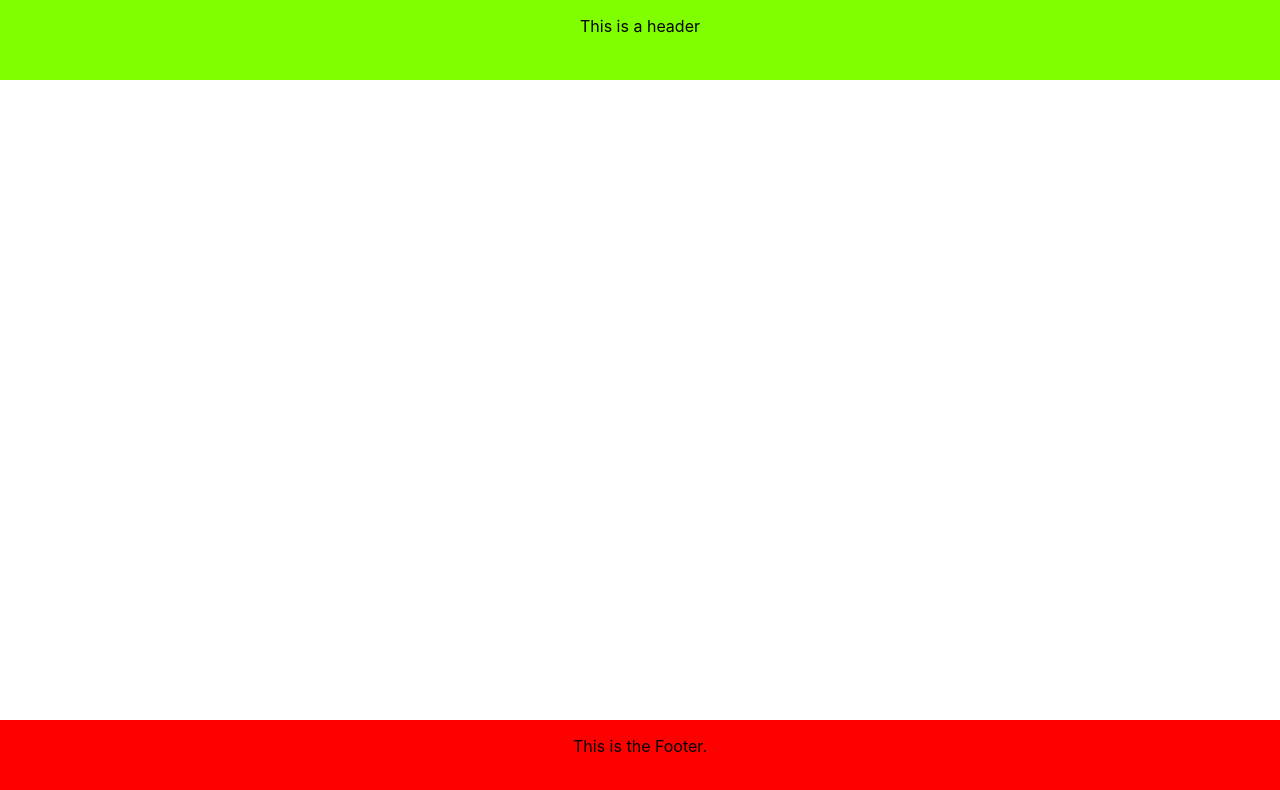
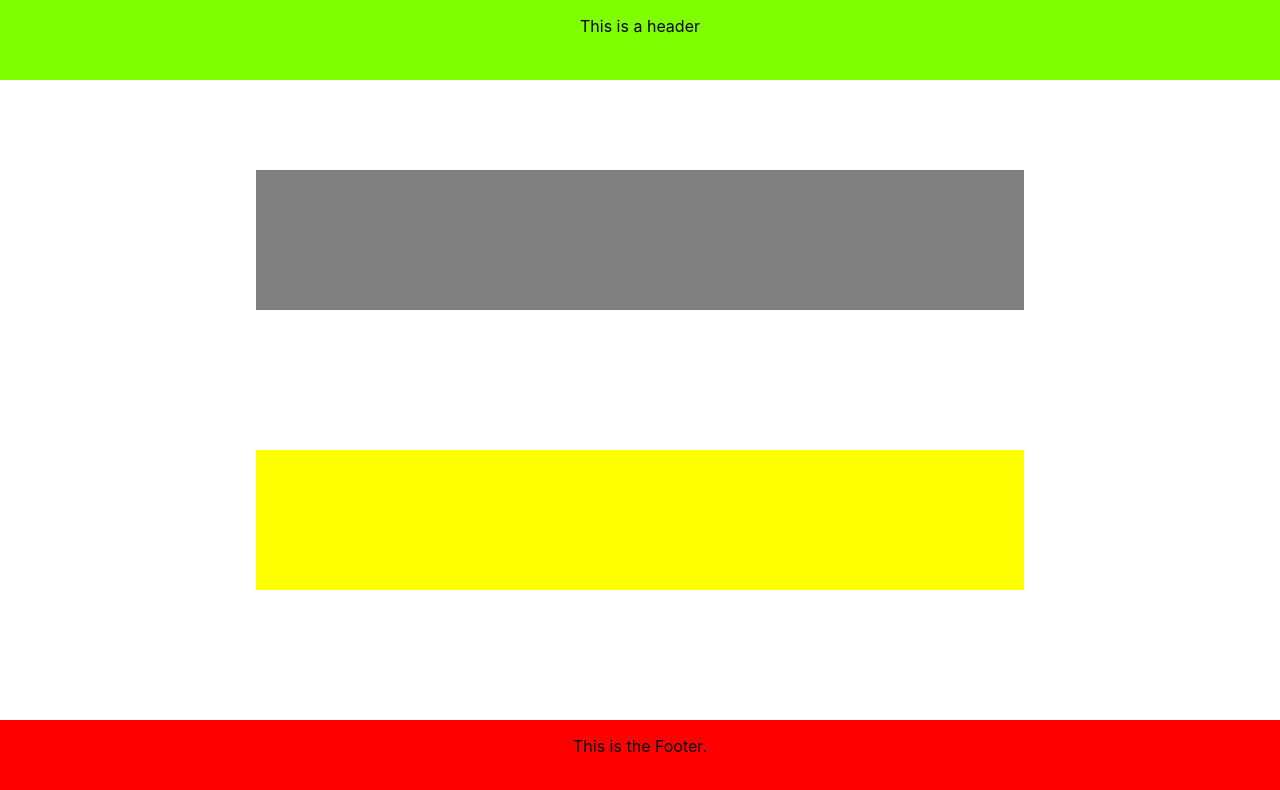
Before and after one commit to Vikas2004/locator, a React (Create React App) app in the folder locator-client/: page / in a window 1280 px wide. Shown: the top 790 px of the page. Built offline with nearby package versions, Linux system fonts and the light colour scheme.

Commit message:
add reusable color box

```diff
--- /dev/null
+++ b/locator-client/src/views/components/ColorBox/color.css
@@ -0,0 +1,7 @@
+.Color{
+    height: 25%;
+    width: 60%;
+    display: flex;
+    align-items: center;
+    justify-content: center;
+}
--- /dev/null
+++ b/locator-client/src/views/components/ColorBox/index.js
@@ -0,0 +1,15 @@
+import React , {Component} from 'react'
+import './color.css'
+
+class ColorBox extends Component{
+    render(){
+        return(
+            <div style={this.props.style} className="Color">
+            </div>
+
+        );
+    }
+
+}
+
+export default ColorBox;
--- a/locator-client/src/views/screens/Treasure/treasure.js
+++ b/locator-client/src/views/screens/Treasure/treasure.js
@@ -2,15 +2,15 @@
 import './treasure.css';
 import Header from '../../components/Header'
 import Footer from '../../components/Footer'
-//import ColorBox from '../../components/ColorBox'
+import ColorBox from '../../components/ColorBox'
 
 function Treasure() {
   return (
     <div>
       <Header/>
       <div className="treasureSection">
-      {/* <ColorBox style={{backgroundColor: 'gray'}} />
-      <ColorBox style={{backgroundColor: 'yellow'}} /> */}
+      <ColorBox style={{backgroundColor: 'gray'}} />
+      <ColorBox style={{backgroundColor: 'yellow'}} />
       </div>
       <Footer />
     </div>
```
